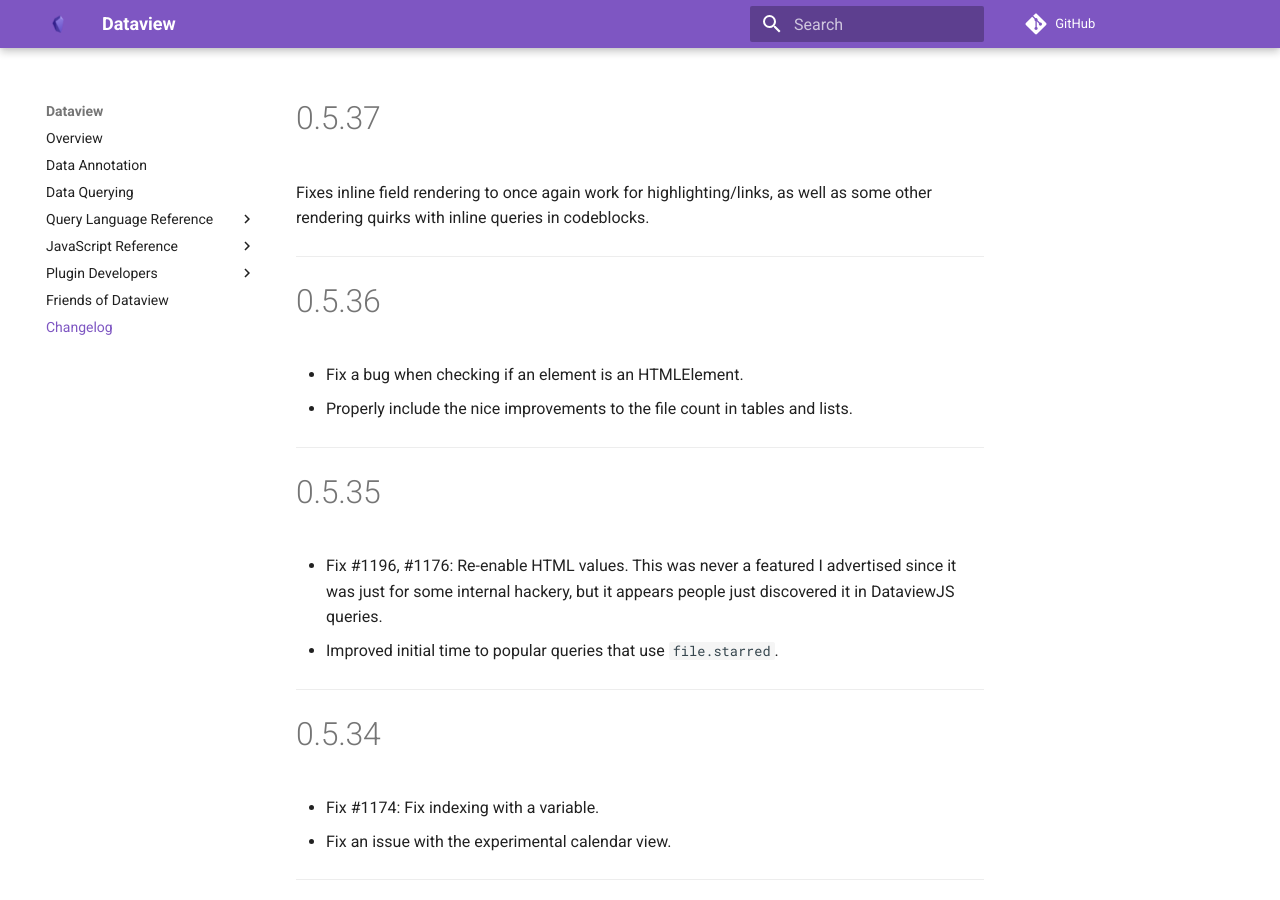
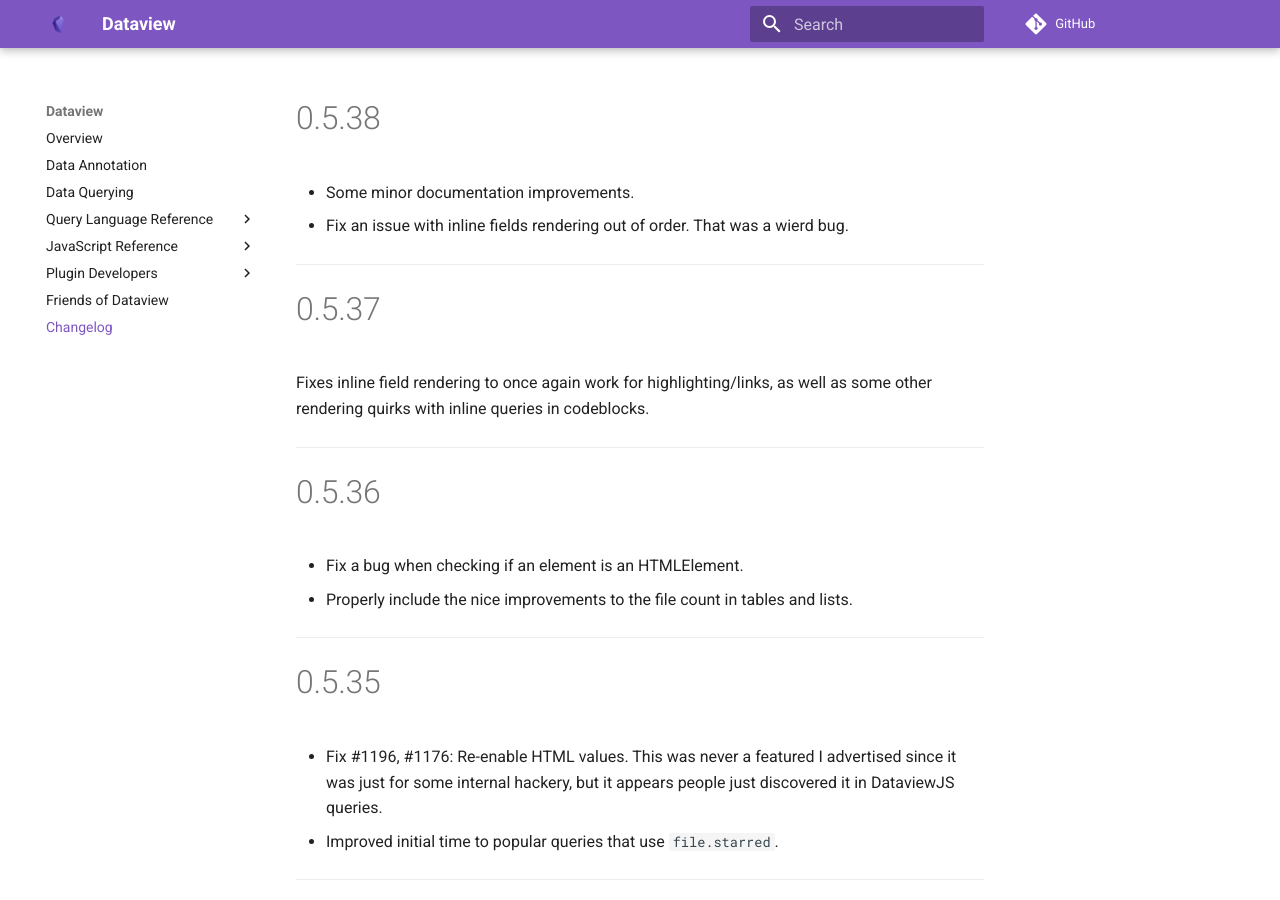
Before and after one commit to blacksmithgu/obsidian-dataview, an MkDocs documentation site: the page built from docs/docs/changelog.md, in a window 1280 px wide and 900 px high. Built offline with MkDocs 1.6.1 and Material for MkDocs 9.7.7, drawn with Linux system fonts in a browser that asks for light colours; comment, search, counter and statistics services are not loaded.

Commit message:
Auto-release 0.5.38

```diff
--- a/docs/docs/changelog.md
+++ b/docs/docs/changelog.md
@@ -1,3 +1,10 @@
+# 0.5.38
+
+- Some minor documentation improvements.
+- Fix an issue with inline fields rendering out of order. That was a wierd bug.
+
+---
+
 # 0.5.37
 
 Fixes inline field rendering to once again work for highlighting/links, as well as some other rendering quirks with
--- a/manifest-beta.json
+++ b/manifest-beta.json
@@ -1,7 +1,7 @@
 {
   "id": "dataview",
   "name": "Dataview",
-  "version": "0.5.37",
+  "version": "0.5.38",
   "minAppVersion": "0.13.11",
   "description": "Complex data views for the data-obsessed.",
   "author": "Michael Brenan <blacksmithgu@gmail.com>",
--- a/package.json
+++ b/package.json
@@ -1,6 +1,6 @@
 {
   "name": "obsidian-dataview",
-  "version": "0.5.37",
+  "version": "0.5.38",
   "description": "Advanced data views for Obsidian.md.",
   "main": "lib/index.js",
   "types": "lib/index.d.ts",
--- a/versions.json
+++ b/versions.json
@@ -113,5 +113,6 @@
   "0.5.34": "0.12.0",
   "0.5.35": "0.12.0",
   "0.5.36": "0.12.0",
-  "0.5.37": "0.12.0"
+  "0.5.37": "0.12.0",
+  "0.5.38": "0.12.0"
 }
```
Also changed, not shown: CHANGELOG.md, manifest.json.
